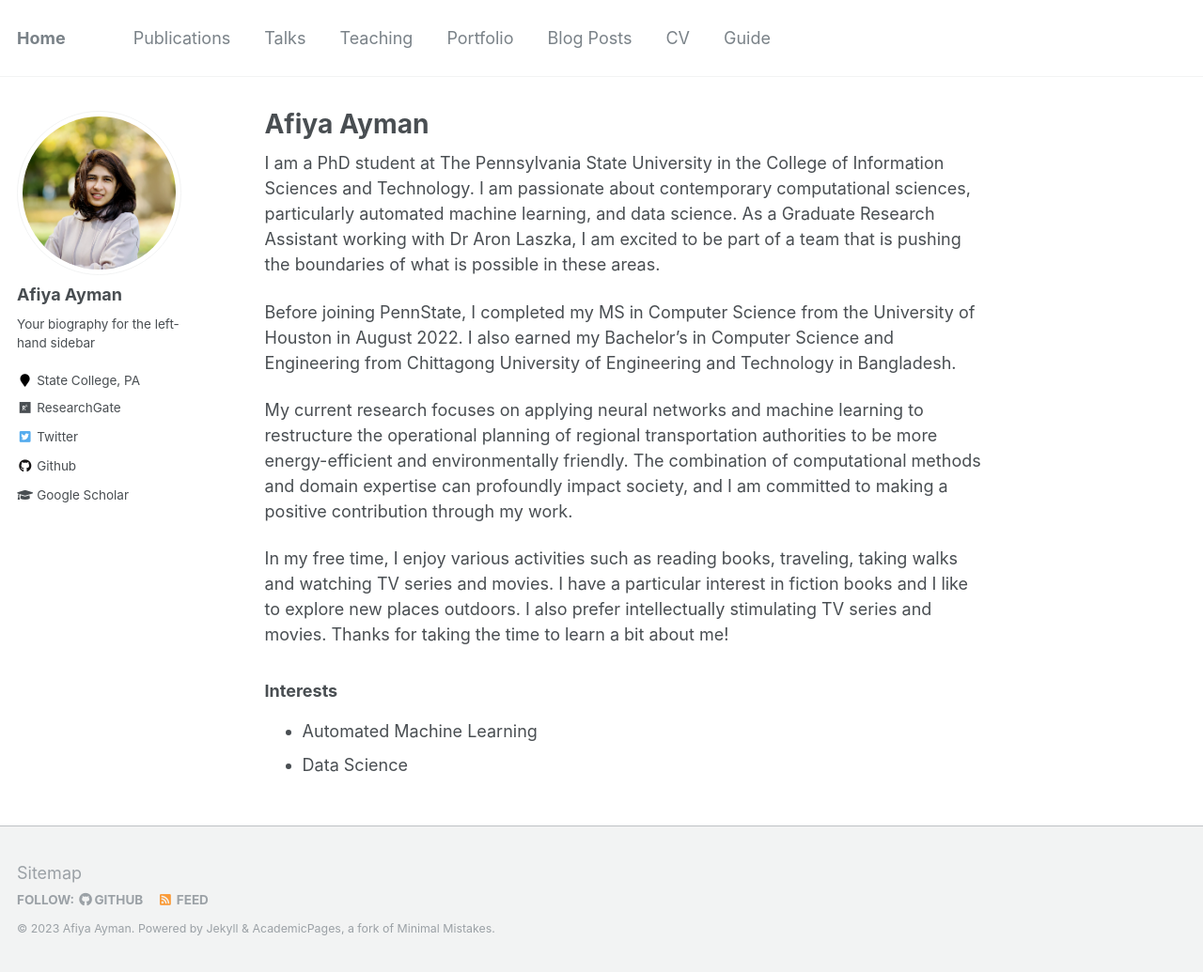
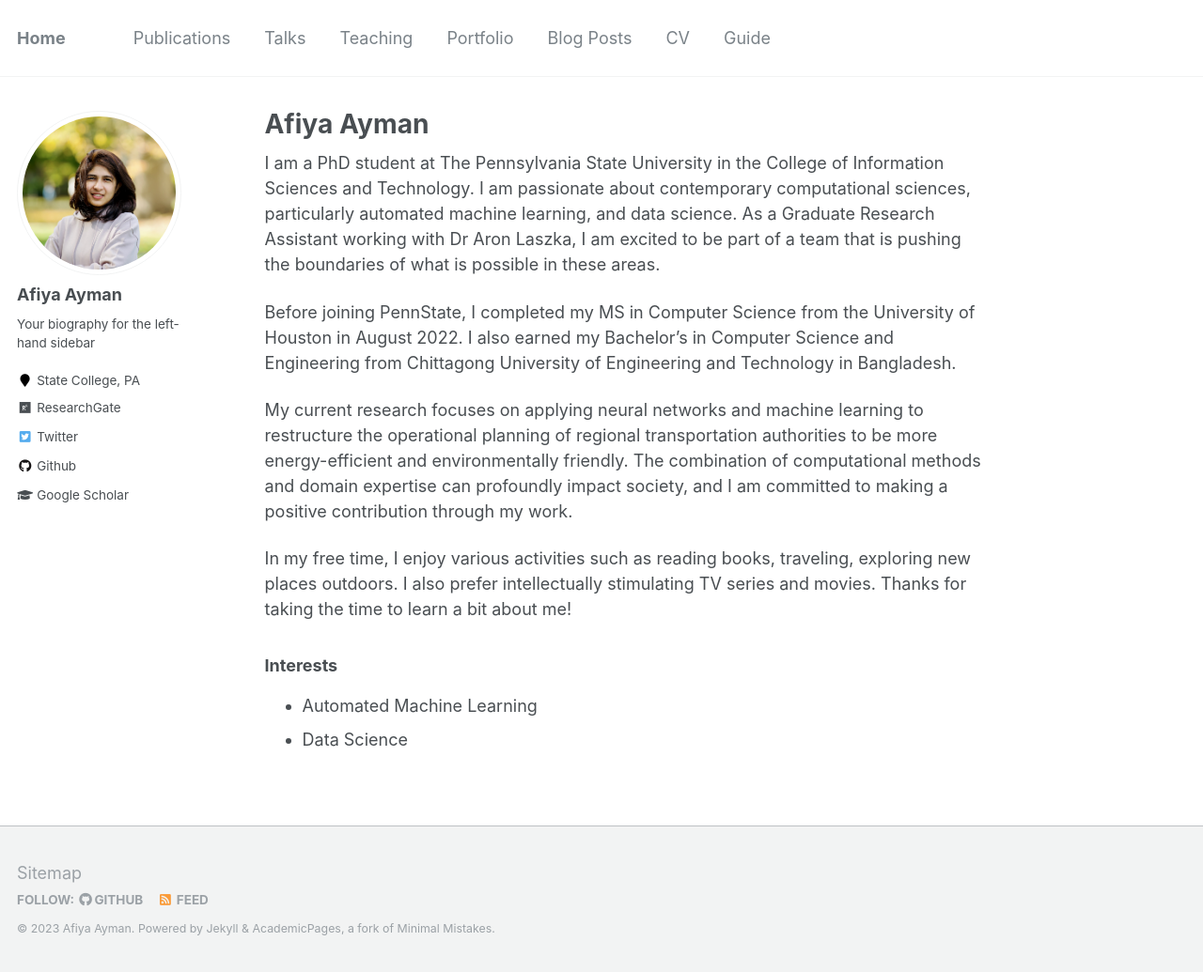
Before and after one commit to AfiyaAyman/AfiyaAyman.github.io, a Jekyll site: the page built from _pages/about.md, in a window 1280 px wide and 1035 px high. Shown: the whole window at 94% size. Built offline with Jekyll 4.4.1, drawn with Linux system fonts in a browser that asks for light colours.

Commit message:
Updated About-Me

```diff
--- a/_pages/about.md
+++ b/_pages/about.md
@@ -14,7 +14,9 @@ Before joining PennState, I completed my MS in Computer Science from the Univers
 
 My current research focuses on applying neural networks and machine learning to restructure the operational planning of regional transportation authorities to be more energy-efficient and environmentally friendly. The combination of computational methods and domain expertise can profoundly impact society, and I am committed to making a positive contribution through my work.
 
-In my free time, I enjoy various activities such as reading books, traveling, taking walks and watching TV series and movies. I have a particular interest in fiction books and I like to explore new places outdoors. I also prefer intellectually stimulating TV series and movies. Thanks for taking the time to learn a bit about me!
+In my free time, I enjoy various activities such as reading books, traveling, exploring new places outdoors.  I also prefer intellectually stimulating TV series and movies. Thanks for taking the time to learn a bit about me!
+
+[//]: # (I have a particular interest in fiction books and I like to explore new places outdoors. I also prefer intellectually stimulating TV series and movies. )
 ### Interests
 
 * Automated Machine Learning
```
